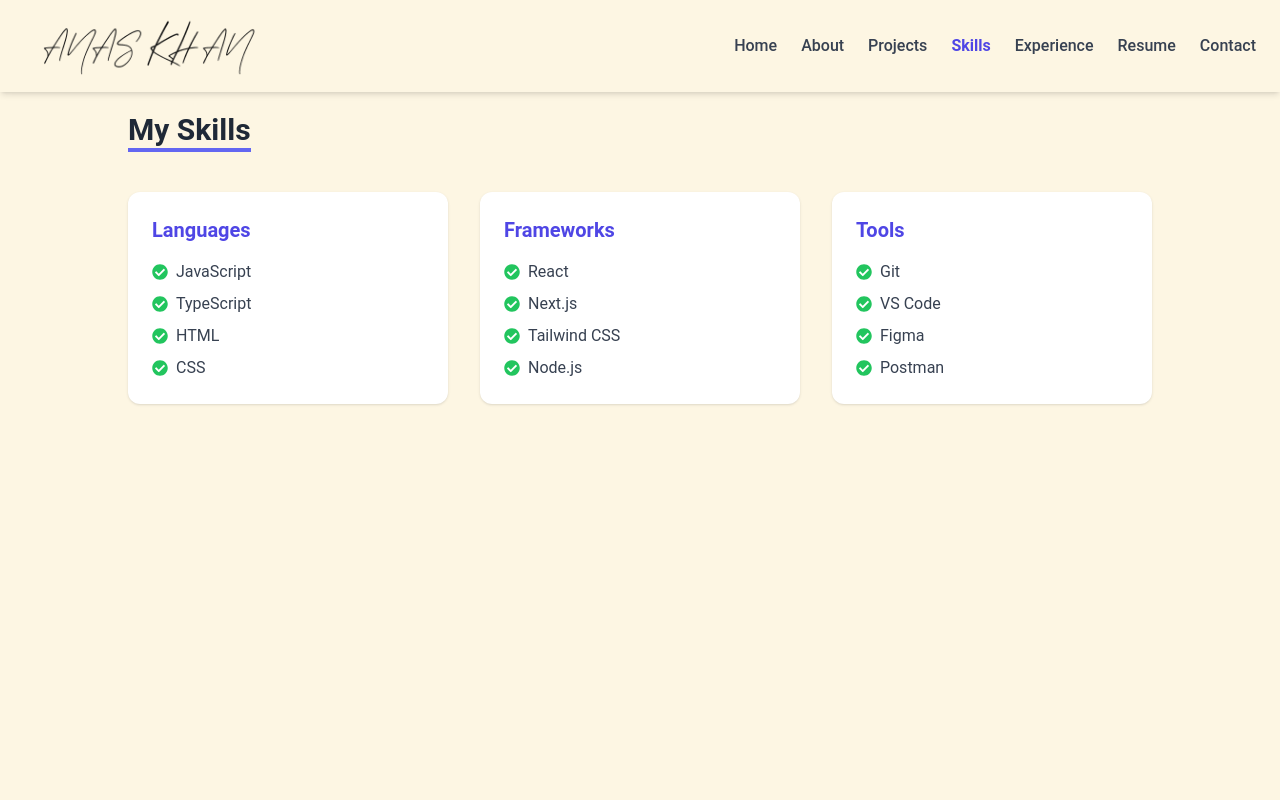
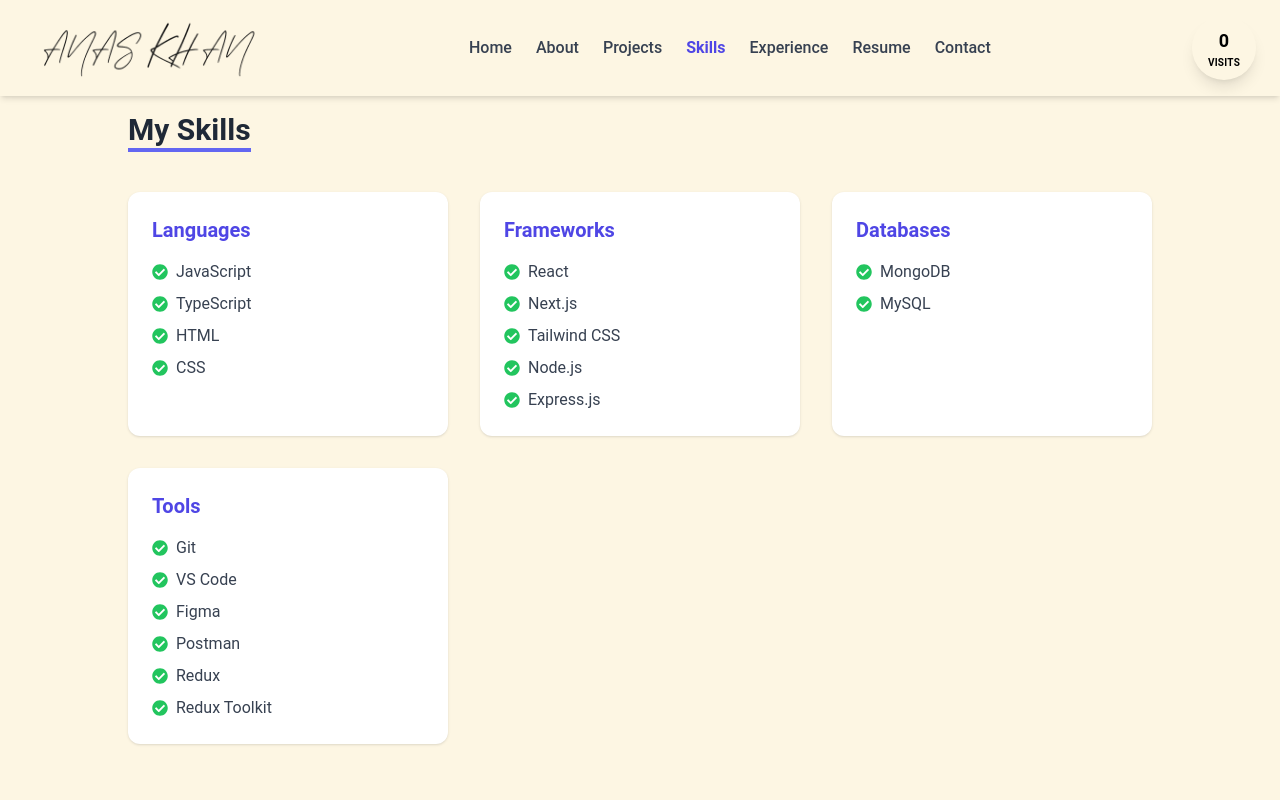
Before and after one commit to khanlazyanas/Portfolio-frontend, a React (Vite) app: page /skills in a window 1280 px wide. Shown: the top 800 px of the page. Built offline with nearby package versions, Linux system fonts and the light colour scheme; no server answers; the HTML template or start-up script is replaced by a standard one.

Commit message:
adding of visit api

```diff
--- a/src/components/Header.jsx
+++ b/src/components/Header.jsx
@@ -1,9 +1,10 @@
-import React, { useState } from "react";
+import React, { useState, useEffect } from "react";
 import { Link, useLocation } from "react-router-dom";
-import logo from "../assets/anas4.png"; // Make sure your image path is correct
+import logo from "../assets/anas4.png";
 
 const Header = () => {
   const [isOpen, setIsOpen] = useState(false);
+  const [visits, setVisits] = useState(null);
   const location = useLocation();
 
   const toggleMenu = () => setIsOpen(!isOpen);
@@ -13,6 +14,13 @@ const Header = () => {
     location.pathname === path
       ? "text-indigo-600 font-semibold"
       : "text-gray-700 hover:text-indigo-600 transition-colors";
+
+  useEffect(() => {
+    fetch("https://anaskhanportfolio.onrender.com/api/visit")
+      .then((res) => res.json())
+      .then((data) => setVisits(data.visits || 0))
+      .catch(() => setVisits(0));
+  }, []);
 
   return (
     <header className="bg-[#fdf6e3] shadow-md fixed top-0 left-0 w-full z-50">
@@ -26,6 +34,8 @@ const Header = () => {
           />
         </Link>
 
+
+
         {/* Desktop Navigation */}
         <nav className="hidden md:flex space-x-6 font-medium">
           <Link to="/" className={linkStyle("/")}>Home</Link>
@@ -36,14 +46,24 @@ const Header = () => {
           <Link to="/resume" className={linkStyle("/resume")}>Resume</Link>
           <Link to="/contact" className={linkStyle("/contact")}>Contact</Link>
         </nav>
-
+{/* Visit Counter (Desktop) */}
+<div className="hidden md:flex items-center justify-center w-16 h-16 bg-cream-500 text-black rounded-full shadow-lg flex-col">
+  <span className="text-lg font-bold">{visits === null ? "..." : visits}</span>
+  <span className="text-[10px] tracking-wide font-semibold uppercase">Visits</span>
+</div>
         {/* Hamburger Button */}
         <button
           className="md:hidden text-gray-700 focus:outline-none"
           onClick={toggleMenu}
           aria-label="Toggle Menu"
         >
-          <svg className="w-7 h-7" fill="none" stroke="currentColor" strokeWidth="2" viewBox="0 0 24 24">
+          <svg
+            className="w-7 h-7"
+            fill="none"
+            stroke="currentColor"
+            strokeWidth="2"
+            viewBox="0 0 24 24"
+          >
             <path
               strokeLinecap="round"
               strokeLinejoin="round"
@@ -72,6 +92,12 @@ const Header = () => {
           <Link to="/experience" onClick={closeMenu} className={linkStyle("/experience")}>Experience</Link>
           <Link to="/resume" onClick={closeMenu} className={linkStyle("/resume")}>Resume</Link>
           <Link to="/contact" onClick={closeMenu} className={linkStyle("/contact")}>Contact</Link>
+
+          {/* Mobile Visit Counter */}
+<div className="mt-4 mx-auto flex items-center justify-center w-20 h-20 bg-dark-cream-500 text-black rounded-full shadow-lg flex-col">
+  <span className="text-xl font-bold">{visits === null ? "..." : visits}</span>
+  <span className="text-xs tracking-wide font-semibold uppercase">Visits</span>
+</div>
         </nav>
       </div>
 
--- a/src/pages/Contact.jsx
+++ b/src/pages/Contact.jsx
@@ -14,7 +14,7 @@ const Contact = () => {
     e.preventDefault();
 
     try {
-      const response = await fetch("https://anaskhanportfolio-1.onrender.com/api/message", {
+      const response = await fetch("https://anaskhanportfolio.onrender.com/api/message", {
         method: "POST",
         headers: {
           "Content-Type": "application/json",
--- a/src/pages/Home.jsx
+++ b/src/pages/Home.jsx
@@ -57,7 +57,7 @@ const Home = () => {
       <Header />
 
       {/* Hero Section */}
-      <section className="pt-32 px-6 py-20 bg-gradient-to-b from-gray-900 via-gray-800 to-gray-900 text-center min-h-[80vh] flex items-center justify-center">
+      <section className="pt-32 px-6 py-20 bg-gradient-to-b from-gray-900 via-gray-800 to-gray-900 text-center min-h-[80vh] flex items-center justify-center relative">
         <div className="max-w-3xl mx-auto flex flex-col items-center">
           <img
             src={profileImage}
--- a/src/pages/Skills.jsx
+++ b/src/pages/Skills.jsx
@@ -3,8 +3,9 @@ import { FaCheckCircle } from "react-icons/fa"; // ✔️ Icon import
 
 const skills = {
   Languages: ["JavaScript", "TypeScript", "HTML", "CSS"],
-  Frameworks: ["React", "Next.js", "Tailwind CSS", "Node.js"],
-  Tools: ["Git", "VS Code", "Figma", "Postman"],
+  Frameworks: ["React", "Next.js", "Tailwind CSS", "Node.js", "Express.js"],
+  Databases: ["MongoDB", "MySQL"], // Added DB section
+  Tools: ["Git", "VS Code", "Figma", "Postman", "Redux", "Redux Toolkit"],
 };
 
 const Skills = () => {
```
